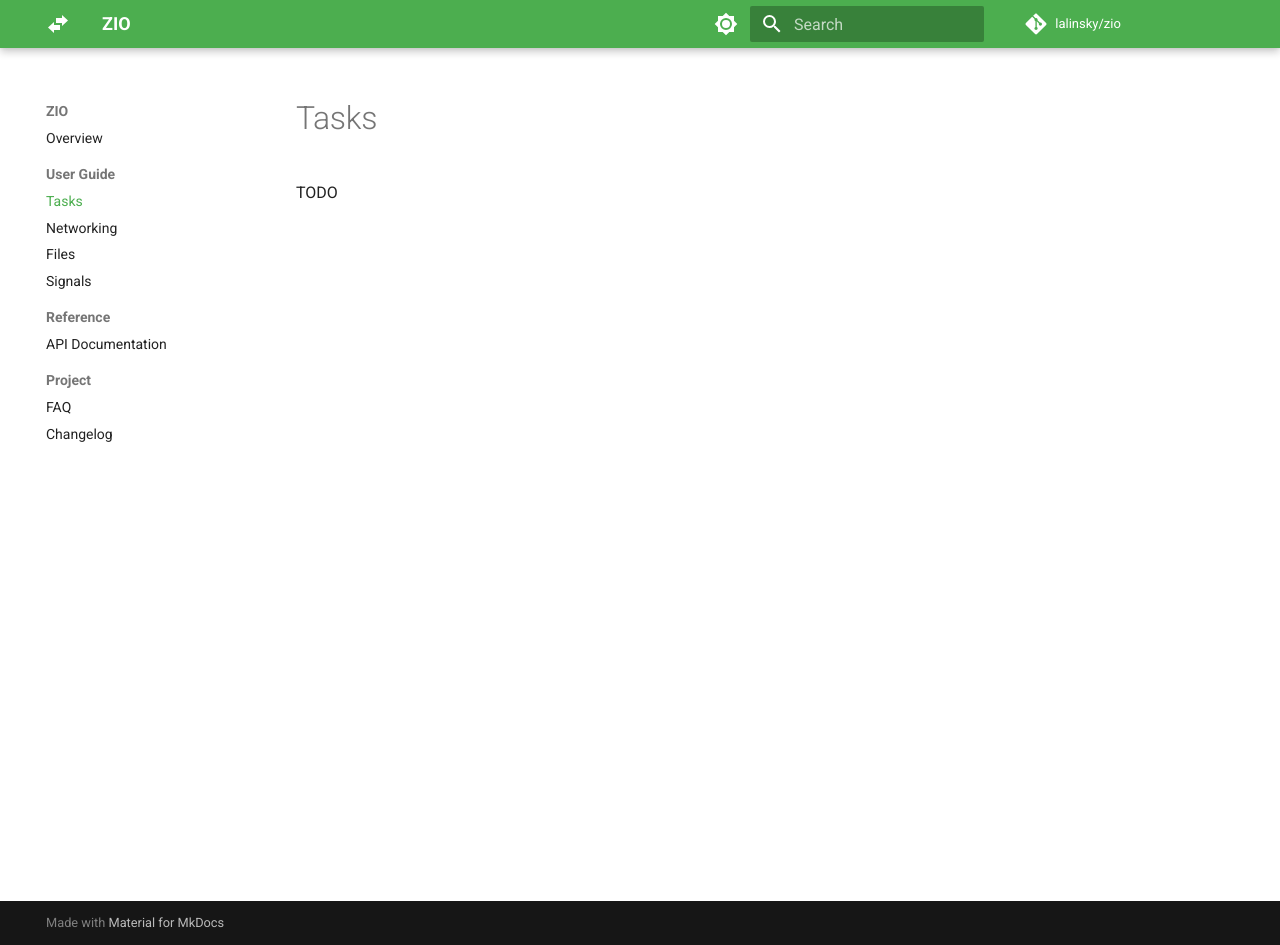
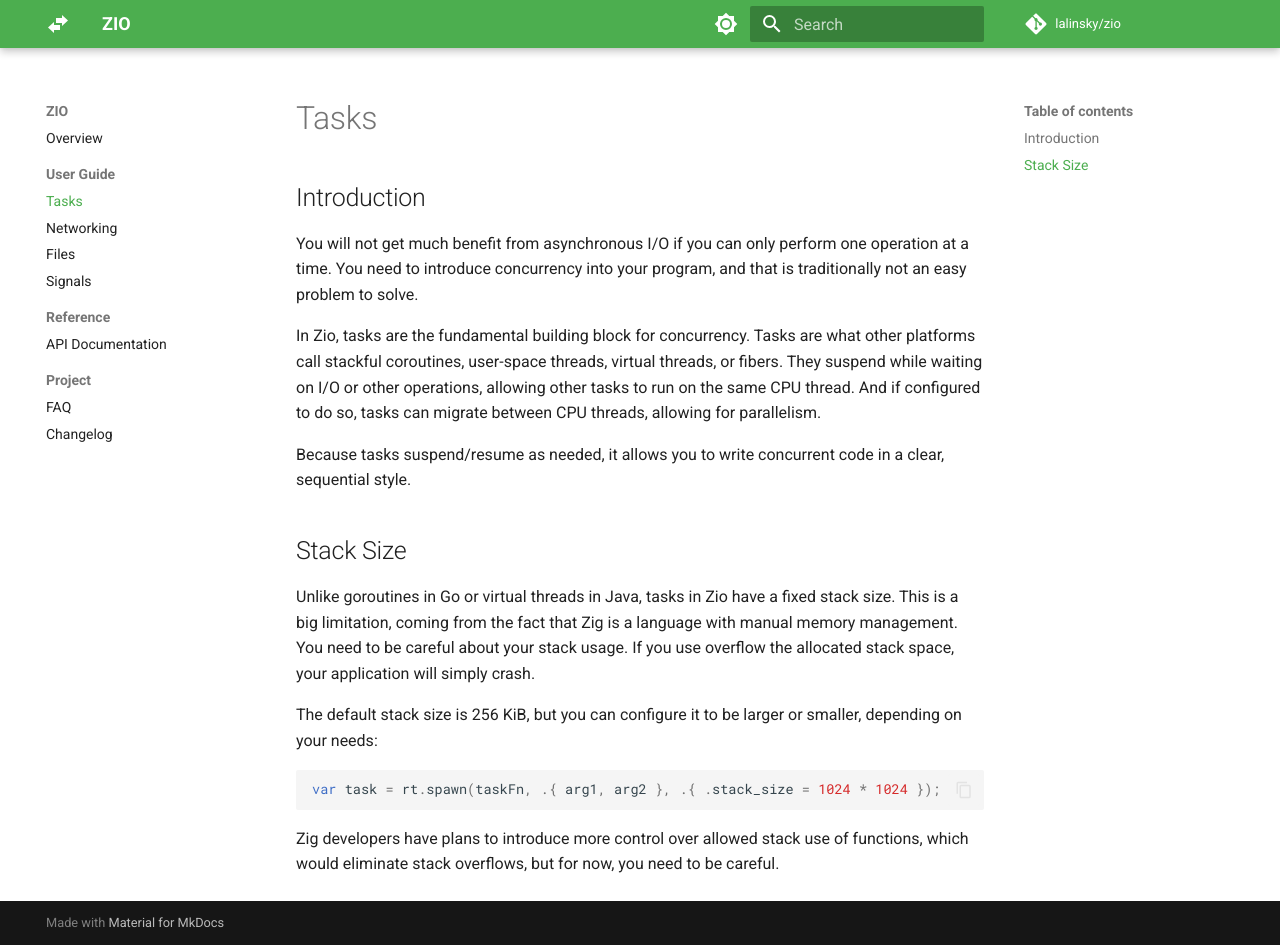
Before and after one commit to lalinsky/zio, an MkDocs documentation site: the page built from docs/tasks.md, in a window 1280 px wide and 945 px high. Built offline with MkDocs 1.6.1 and Material for MkDocs 9.7.7, drawn with Linux system fonts in a browser that asks for light colours; comment, search, counter and statistics services are not loaded.

Commit message:
Task overview

````diff
--- a/docs/tasks.md
+++ b/docs/tasks.md
@@ -1,3 +1,29 @@
 # Tasks
 
-TODO
+## Introduction
+
+You will not get much benefit from asynchronous I/O if you can only perform one operation at a time.
+You need to introduce concurrency into your program, and that is traditionally not an easy problem to solve.
+
+In Zio, tasks are the fundamental building block for concurrency. Tasks are what other platforms call
+stackful coroutines, user-space threads, virtual threads, or fibers. They suspend while waiting on I/O
+or other operations, allowing other tasks to run on the same CPU thread. And if configured to do so,
+tasks can migrate between CPU threads, allowing for parallelism.
+
+Because tasks suspend/resume as needed, it allows you to write concurrent code in a clear, sequential style.
+
+## Stack Size
+
+Unlike goroutines in Go or virtual threads in Java, tasks in Zio have a fixed stack size. This is a big limitation,
+coming from the fact that Zig is a language with manual memory management.
+You need to be careful about your stack usage. If you use overflow the allocated stack space,
+your application will simply crash.
+
+The default stack size is 256 KiB, but you can configure it to be larger or smaller, depending on your needs:
+
+```zig
+var task = rt.spawn(taskFn, .{ arg1, arg2 }, .{ .stack_size = 1024 * 1024 });
+```
+
+Zig developers have plans to introduce more control over allowed stack use of functions,
+which would eliminate stack overflows, but for now, you need to be careful.
````
